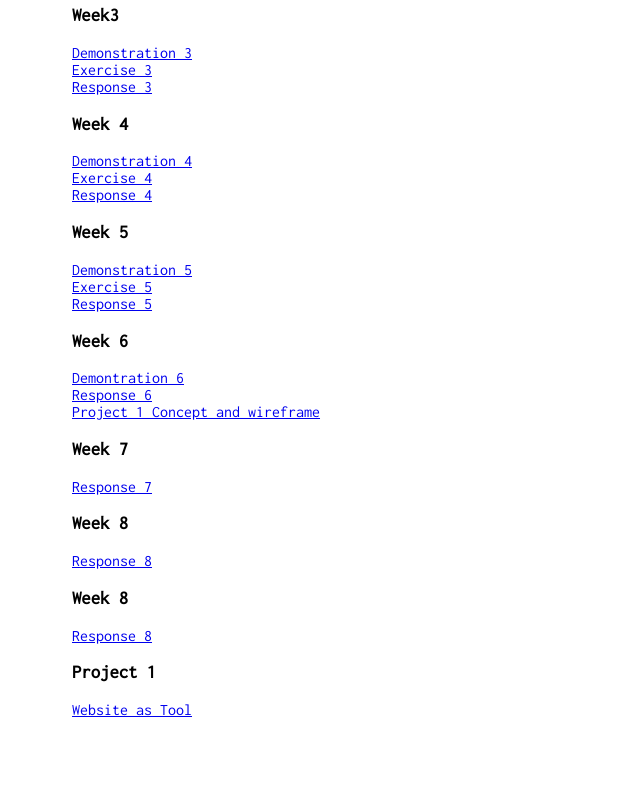
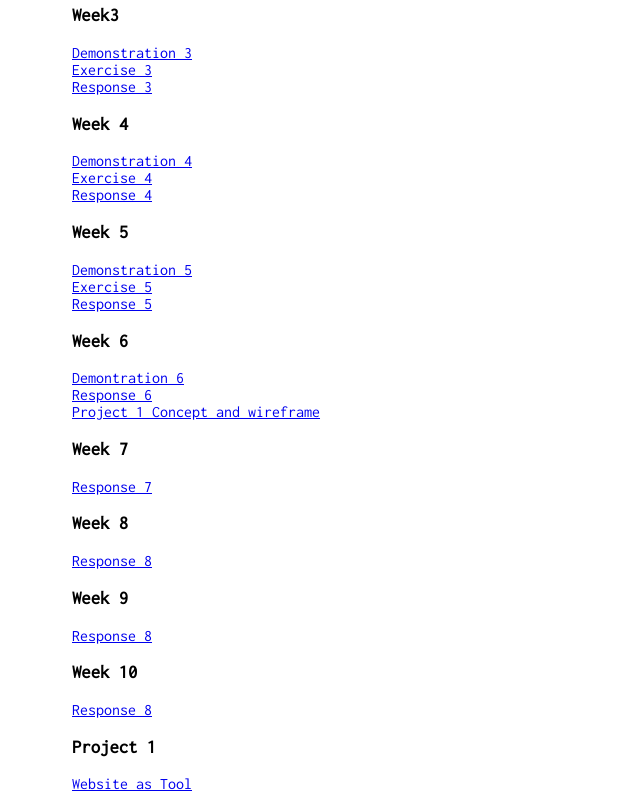
Before and after one commit to c34zhang/web2018, a plain HTML site: page index.html in a window 1280 px wide. Shown: the part 384-1184 px from the top of the page, without its empty margins (0-640 px from the left). Before the commit the page ends 1110 px from the top, so only its background shows below. Drawn offline with Linux system fonts and the light colour scheme.

Commit message:
Update index.html

```diff
--- a/index.html
+++ b/index.html
@@ -63,8 +63,11 @@
     <h3>Week 8</h3>
             <a href="response_8/index.html">Response 8</a><br>
 
-    <h3>Week 8</h3>
+    <h3>Week 9</h3>
         <a href="response_9/index.html">Response 8</a><br>
+
+    <h3>Week 10</h3>
+        <a href="response_10/index.html">Response 8</a><br>
 
     <h3>Project 1</h3>
         <a href="Website as a Tool_FINAL/index.html"</a>Website as Tool<br>
```
